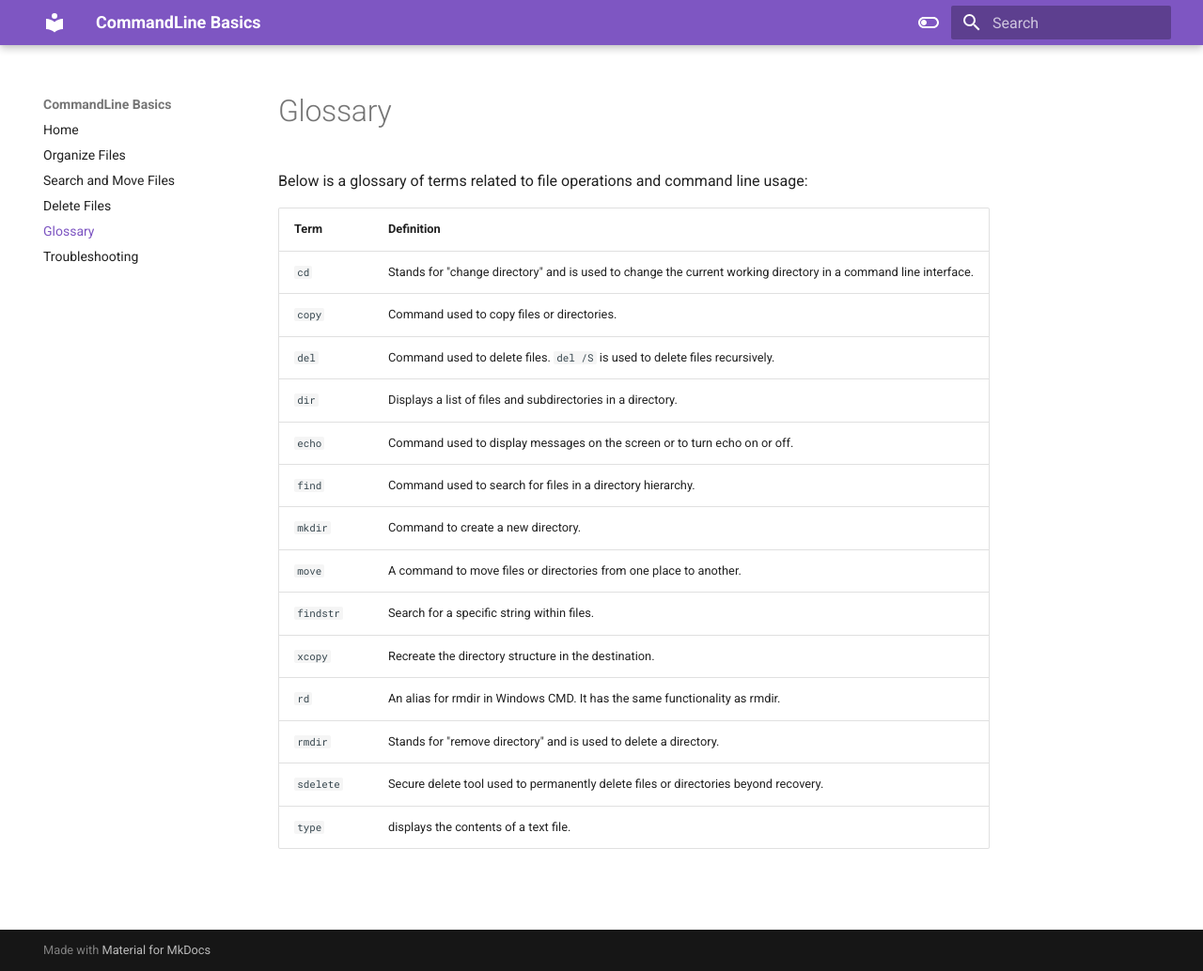
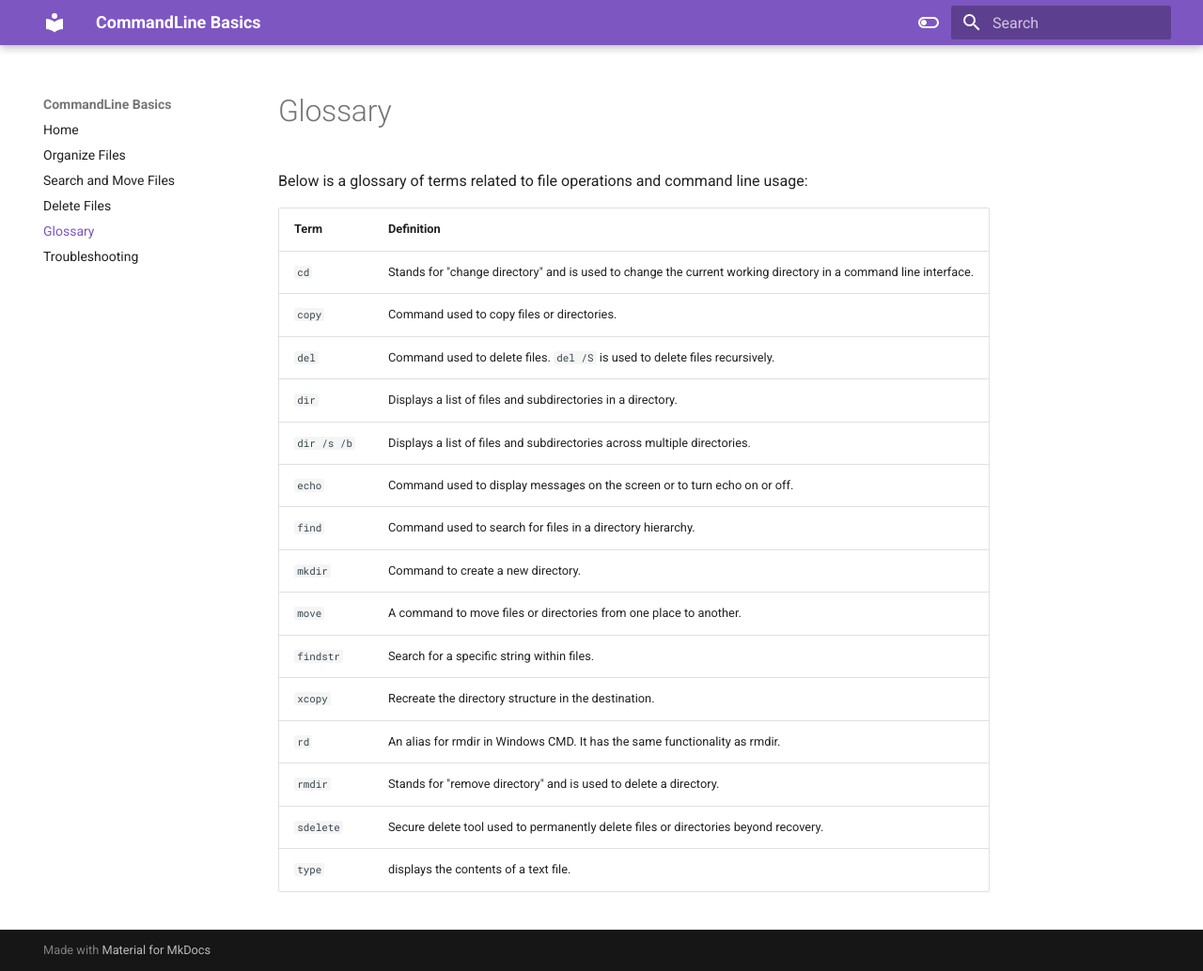
Before and after one commit to RichardLi6/UsingCommandLine, an MkDocs documentation site: the page built from docs/glossary.md, in a window 1280 px wide and 1034 px high. Shown: the whole window at 94% size. Built offline with MkDocs 1.6.1 and Material for MkDocs 9.7.7, drawn with Linux system fonts in a browser that asks for light colours.

Commit message:
Add to glossary

```diff
--- a/docs/glossary.md
+++ b/docs/glossary.md
@@ -8,6 +8,7 @@ Below is a glossary of terms related to file operations and command line usage:
 | `copy` | Command used to copy files or directories. |
 | `del` | Command used to delete files. `del /S` is used to delete files recursively. |
 | `dir` | Displays a list of files and subdirectories in a directory. |
+| `dir /s /b` | Displays a list of files and subdirectories across multiple directories. |
 | `echo` | Command used to display messages on the screen or to turn echo on or off. |
 | `find` | Command used to search for files in a directory hierarchy. |
 | `mkdir` | Command to create a new directory. |
```
